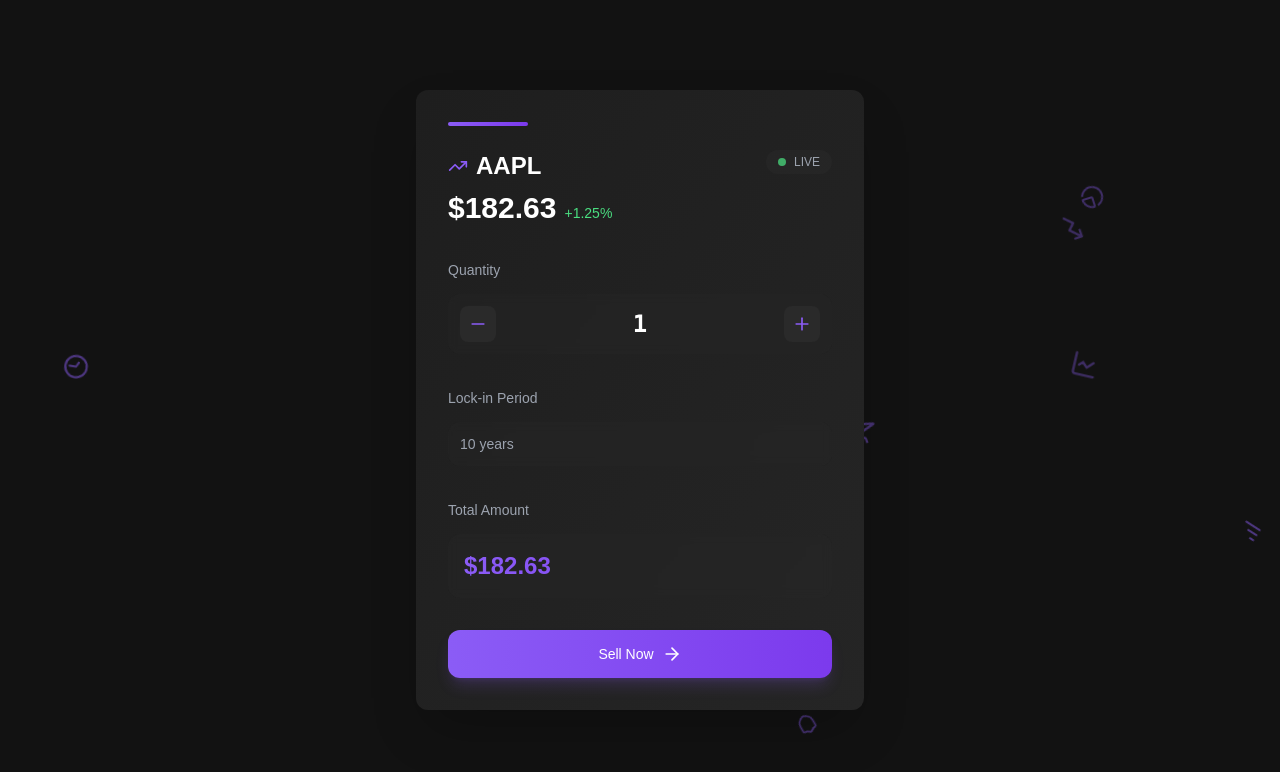
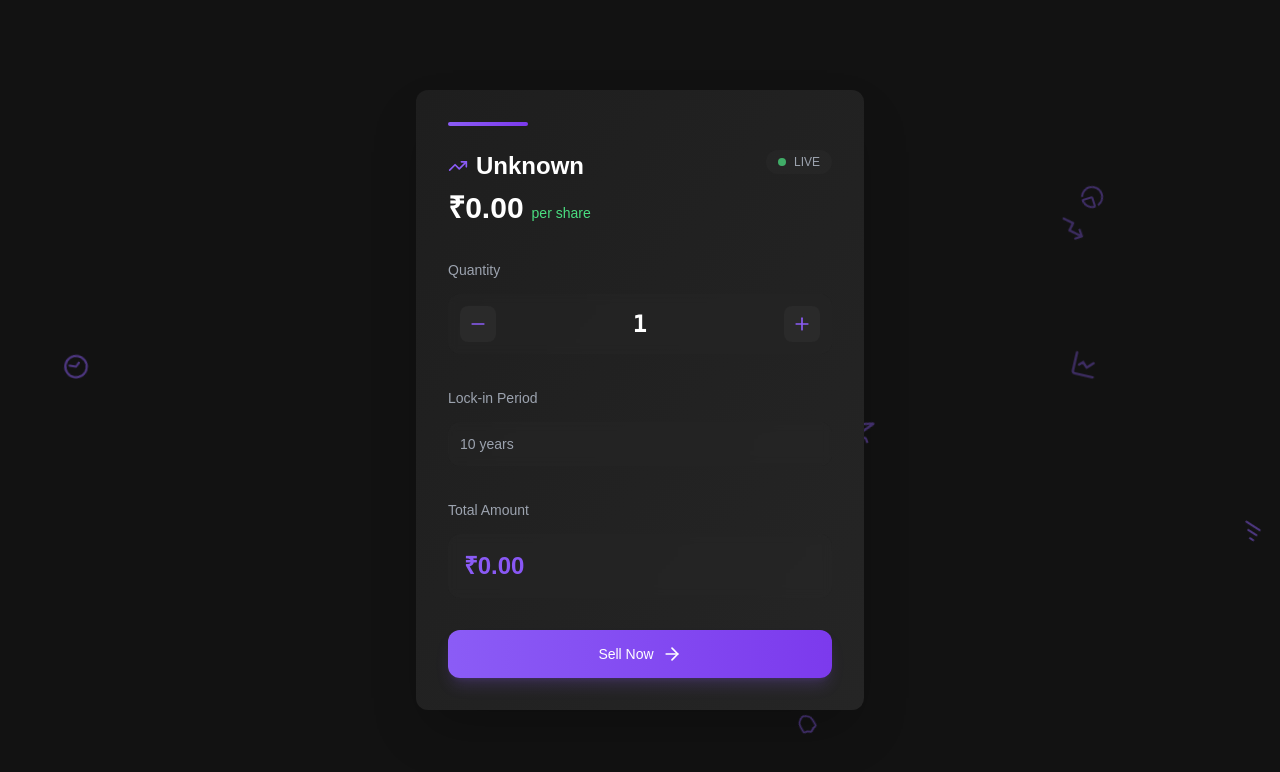
Before and after one commit to Praneethpshetty24/V2.0_Breeze, a Next.js app: page /sell in a window 1280 px wide. Shown: the top 772 px of the page. Built offline with nearby package versions, Linux system fonts and the light colour scheme.

Commit message:
added sell parameter passing

```diff
--- a/app/home/components1/portfolio.jsx
+++ b/app/home/components1/portfolio.jsx
@@ -118,7 +118,7 @@
                     className="bg-purple-600 hover:bg-purple-700 px-6 py-2 transition-colors duration-300"
                     onClick={(e) => {
                       e.stopPropagation()
-                      router.push(`/sell?name=${encodeURIComponent(stock.name)}`)
+                      router.push(`/sell?name=${encodeURIComponent(stock.name)}&quantity=${stock.quantity}&value=${stock.value}`)
                     }}
                   >
                     Sell
--- a/app/sell/page.jsx
+++ b/app/sell/page.jsx
@@ -1,13 +1,33 @@
 "use client"
-import React, { useState } from 'react';
+import React, { useState, useEffect } from 'react';
 import { motion } from 'framer-motion';
 import { Plus, Minus, ArrowRight, TrendingUp } from 'lucide-react';  // Reverted icon to TrendingUp
 import { Button } from "@/components/ui/button";
 import { Card } from "@/components/ui/card";
 import BackgroundIcons from '@/components/BackgroundIcons';
+import { useSearchParams, useRouter } from 'next/navigation';
 
 const SellPage = () => {
+  const searchParams = useSearchParams();
+  const router = useRouter();
   const [quantity, setQuantity] = useState(1);
+  const [stockData, setStockData] = useState({
+    name: searchParams.get('name') || 'Unknown',
+    maxQuantity: parseInt(searchParams.get('quantity')) || 0,
+    value: parseFloat(searchParams.get('value')) || 0,
+    pricePerShare: 0
+  });
+
+  useEffect(() => {
+    // Calculate price per share when stockData is initialized
+    if (stockData.maxQuantity > 0) {
+      const pricePerShare = stockData.value / stockData.maxQuantity;
+      setStockData(prev => ({
+        ...prev,
+        pricePerShare: pricePerShare
+      }));
+    }
+  }, []);
 
   const incrementQuantity = () => setQuantity(prev => prev + 1);
   const decrementQuantity = () => setQuantity(prev => Math.max(1, prev - 1));
@@ -32,16 +52,21 @@
               <div className="space-y-2">
                 <div className="flex items-center space-x-2">
                   <TrendingUp className="w-5 h-5 text-[#8B5CF6]" />
-                  <h2 className="text-2xl font-bold">AAPL</h2>
+                  <h2 className="text-2xl font-bold">{stockData.name}</h2>
                 </div>
                 <div className="flex items-baseline space-x-2">
-                  <span className="text-3xl font-bold">$182.63</span>
+                  <span className="text-3xl font-bold">
+                    ₹{stockData.pricePerShare.toLocaleString('en-IN', {
+                      minimumFractionDigits: 2,
+                      maximumFractionDigits: 2
+                    })}
+                  </span>
                   <motion.span
                     initial={{ opacity: 0, x: -10 }}
                     animate={{ opacity: 1, x: 0 }}
                     className="text-green-400 text-sm"
                   >
-                    +1.25%
+                    per share
                   </motion.span>
                 </div>
               </div>
@@ -100,7 +125,10 @@
                   animate={{ scale: 1 }}
                   className="text-2xl font-bold text-transparent bg-clip-text bg-gradient-to-r from-[#8B5CF6] to-[#7C3AED]"
                 >
-                  ${(182.63 * quantity).toLocaleString('en-US', { minimumFractionDigits: 2, maximumFractionDigits: 2 })}
+                  ₹{(stockData.pricePerShare * quantity).toLocaleString('en-IN', {
+                    minimumFractionDigits: 2,
+                    maximumFractionDigits: 2
+                  })}
                 </motion.div>
               </div>
             </div>
```
